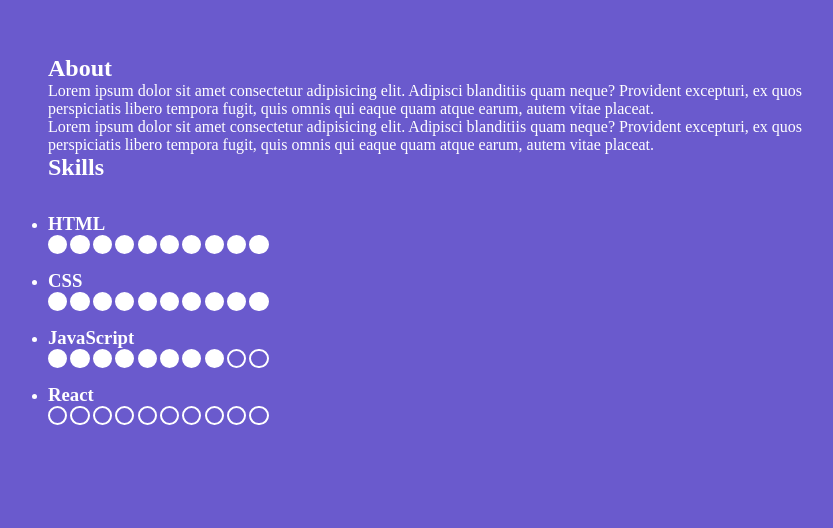
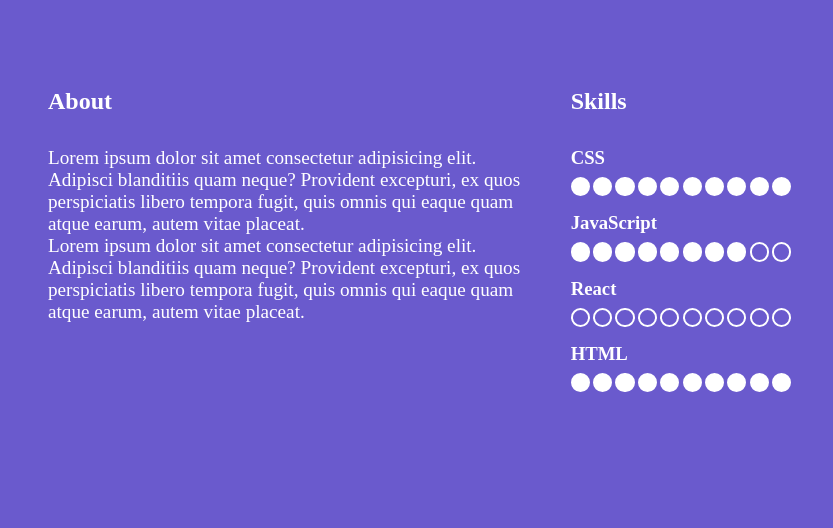
Before and after one commit to qBogdan/qBogdan.github.io, a plain HTML site: page cv 2/index.html in a window 1280 px wide. Shown: the part 952-1480 px from the top of the page, without its empty margins (208-1041 px from the left). Drawn offline with Linux system fonts and the light colour scheme.

Commit message:
skills and home done

```diff
--- a/cv 2/index.html
+++ b/cv 2/index.html
@@ -111,17 +111,23 @@
 
     <section class="page" id="Skills">
         <div class="container">
+
+            <div class="wrapper">
                 <div class="aboutSkills">
                     <h2>About</h2>
                     <p>Lorem ipsum dolor sit amet consectetur adipisicing elit. Adipisci blanditiis quam neque? Provident excepturi, ex quos perspiciatis libero tempora fugit, quis omnis qui eaque quam atque earum, autem vitae placeat.</p>
                     <p>Lorem ipsum dolor sit amet consectetur adipisicing elit. Adipisci blanditiis quam neque? Provident excepturi, ex quos perspiciatis libero tempora fugit, quis omnis qui eaque quam atque earum, autem vitae placeat.</p>
 
                 </div>
+
                 <div class="skillContainer">
                     <h1>Skills</h1>
                     <ul id="skillList">
                     </ul>
                 </div>
+            </div>
+
+
 
       </div>
     </section>
--- a/cv 2/script.js
+++ b/cv 2/script.js
@@ -33,26 +33,14 @@ window.addEventListener('scroll', (e) => {
 
 /* -------------------- */
 
-const skills = [
-    {
-        name: "HTML",
-        lvl: 10,
-    },
-    {
-        name: "CSS",
-        lvl: 10,
-    },
-    {
-        name: "JavaScript",
-        lvl: 8,
-    },
-    {
-        name: "React",
-        lvl: 0,
-    }
-]
+// fetch('skills.json')
+// .then((response) => response.json())
+// .then((result) => console.log(result));
 
-skills.forEach(skill => {
+fetch('skills.json')
+    .then((response) => response.json())
+    .then((result) =>
+        result.sort((a, b) => b.fav ? 0 : a ? -1 : 1).forEach(skill => {
             let li = document.createElement('li')
             let h2 = document.createElement('h3')
             let skillLvl = document.createElement('div');
@@ -75,4 +63,4 @@ skills.forEach(skill => {
 
             document.getElementById('skillList').append(li);
 
-})
+        }));
--- /dev/null
+++ b/cv 2/skills.json
@@ -0,0 +1,22 @@
+[
+    {
+        "name": "HTML",
+        "lvl": 10,
+        "fav": false
+    },
+    {
+        "name": "CSS",
+        "lvl": 10,
+        "fav": true
+    },
+    {
+        "name": "JavaScript",
+        "lvl": 8,
+        "fav": true
+    },
+    {
+        "name": "React",
+        "lvl": 0,
+        "fav":false
+    }
+]
--- a/cv 2/style.css
+++ b/cv 2/style.css
@@ -97,10 +97,15 @@ section {
 .profile {
     display: flex;
     align-items: center;
+    margin-bottom: 2rem;
+}
+
+.profile h1, .profile h2 {
+    margin: 0;
 }
 
 .picture {
-    margin: 0 2rem;
+    margin-right: 2rem;
 }
 
 .picture img {
@@ -111,28 +116,37 @@ section {
 
 .about {
     display: flex;
-    padding: 1rem;
-    margin: 1rem;
 }
 
-.about h2 {
+h2 {
     margin-bottom: 2rem;
 }
 
-.about p {
+p {
     font-size: 1.2rem;
+    margin-right: 1rem;
 }
 
 /* ---------------- */
 
-#Skills h1 {
-    margin-bottom: 2rem;
+.skillContainer {
+    margin-left: 2rem;
+    flex: 1;
+}
+
+.aboutSkills {
+    flex: 2;
+}
+
+h1 {
+    margin-bottom:2rem;
 }
 
 #skillList li {
     margin-bottom: 1rem;
+    list-style: none;
 }
-#skillList li h2 {
+#skillList li h3 {
     margin-bottom: .5rem;
 }
 
@@ -153,6 +167,12 @@ section {
     background-color: white;
 }
 
-#Skills .container {
+.wrapper {
     display: flex;
 }
+
+#Skills .container {
+    height: auto;
+    flex-direction: row;
+    align-items: center;
+}
```
Lines whose indentation alone changed are shown as unchanged.
